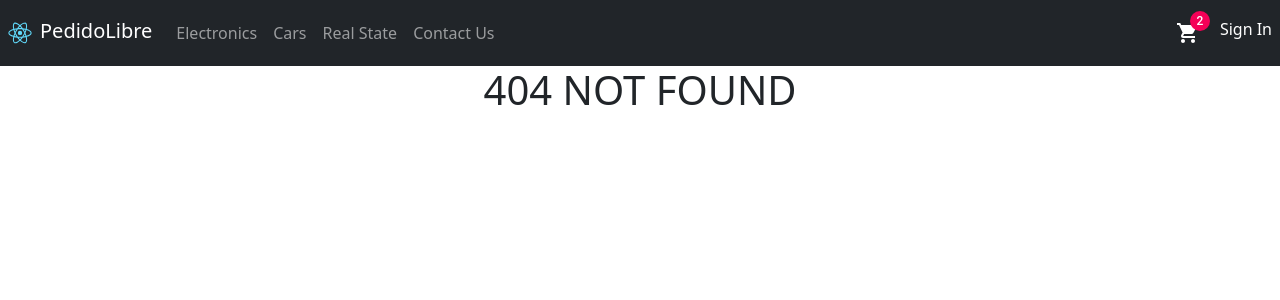
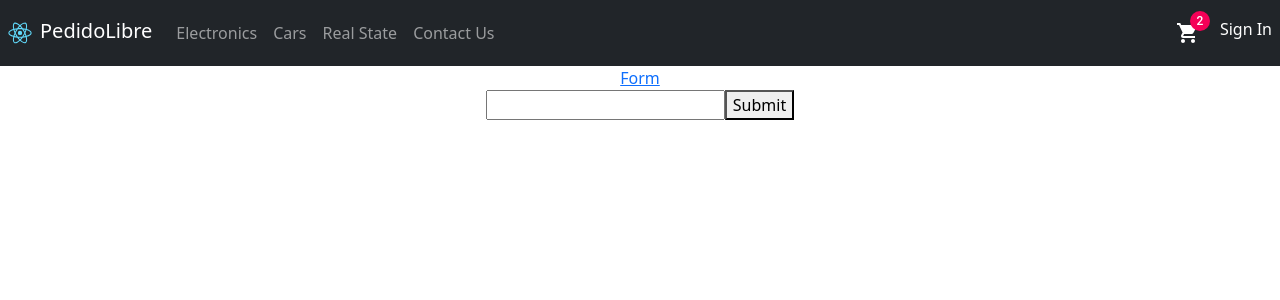
Before and after one commit to pporteiro/Pedro-Porteiro, a React (Create React App) app: page /form in a window 1280 px wide. Before the commit this address had no page. Shown: the top 300 px of the page. Built offline with nearby package versions, Linux system fonts and the light colour scheme.

Commit message:
ADD: Form. Not finished yet.

```diff
--- a/src/App.css
+++ b/src/App.css
@@ -11,3 +11,7 @@
 .App {
   text-align: center;
 }
+
+.Option {
+  margin-top: 30px;
+}
--- a/src/App.js
+++ b/src/App.js
@@ -6,8 +6,10 @@ import MyNavbar from "./components/Navbar/NavBar";
 import ItemListContainer from "./components/ItemListContainer/ItemListContainer";
 import ItemDetailContainer from "./components/ItemDetailContainer/ItemDetailContainer";
 // import MLListContainer from "./components/MLListContainer/MLListContainer";
-import MLDataGet from "./components/MLListContainer/MLDataGet";
+// import MLDataGet from "./components/MLListContainer/MLDataGet";
 import { BrowserRouter, Routes, Route } from "react-router-dom";
+import { Link } from "react-router-dom";
+import Form from "./components/Form/Form";
 
 const App = () => {
   const commerceName = "PedidoLibre";
@@ -19,6 +21,10 @@ const App = () => {
       <div className="App">
         <BrowserRouter>
           <MyNavbar name={commerceName} logo={logo} />
+          <Link to="/form" className="Option">
+            {" "}
+            Form{" "}
+          </Link>
           <Routes>
             <Route
               path="/"
@@ -32,7 +38,9 @@ const App = () => {
 
             <Route path="*" element={<h1>404 NOT FOUND</h1>} />
 
-            <Route path="/MLGet" element={<MLDataGet />} />
+            <Route path="/form" element={<Form />} />
+
+            {/* <Route path="/MLGet" element={<MLDataGet />} /> */}
           </Routes>
         </BrowserRouter>
       </div>
--- /dev/null
+++ b/src/components/Form/Form.js
@@ -0,0 +1,30 @@
+import { useState } from "react";
+
+const Form = () => {
+  const [input, setInput] = useState("");
+
+  const handleSubmit = (e) => {
+    e.preventDefault();
+    console.log(input);
+  };
+
+  const handleKeyDown = (e) => {
+    console.log(e.code);
+    if (e.code === "Space") {
+      e.preventDefault();
+    }
+  };
+
+  return (
+    <form onSubmit={handleSubmit}>
+      <input
+        type="text"
+        onChange={(e) => setInput(e.target.value)}
+        onKeyDown={handleKeyDown}
+      />
+      <button type="submit">Submit</button>
+    </form>
+  );
+};
+
+export default Form;
--- a/src/components/Item/Item.js
+++ b/src/components/Item/Item.js
@@ -4,8 +4,13 @@ import { Card, Button } from "react-bootstrap";
 import { Grid } from "@material-ui/core";
 
 const Item = (props) => {
+  const handleClick = (e) => {
+    e.stopPropagation();
+    console.log("hice click en item");
+  };
+
   return (
-    <Grid item xs={12} sm={6} md={3}>
+    <Grid item xs={12} sm={6} md={3} onClick={handleClick}>
       {/* <Card style={{ width: "18rem" }}> */}
       <Card className="cardClass">
         <Card.Img className="card-image" variant="top" src={props.pictureUrl} />
```
